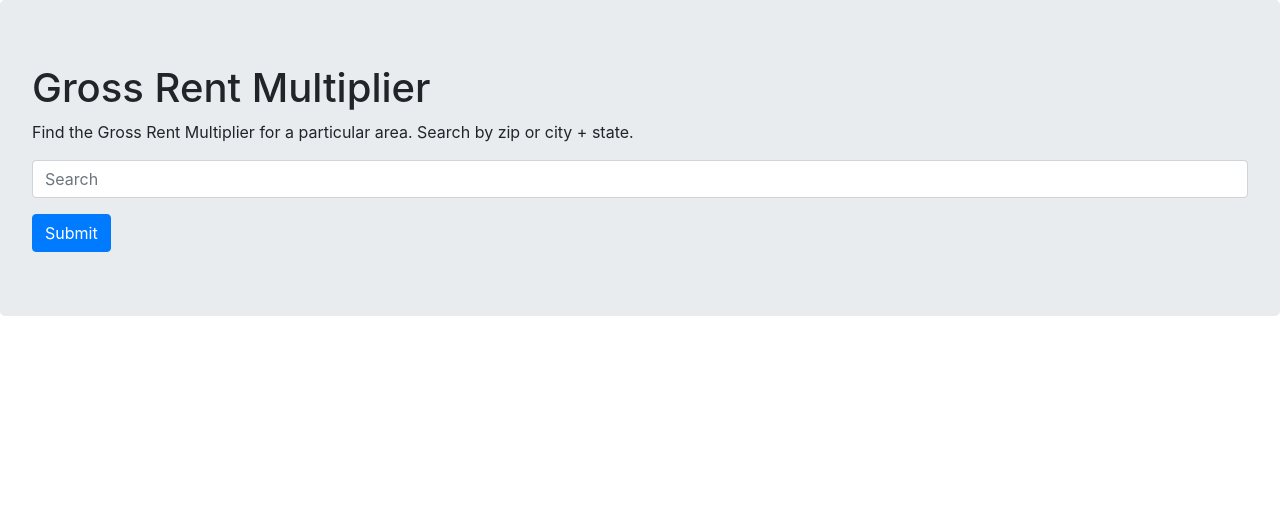
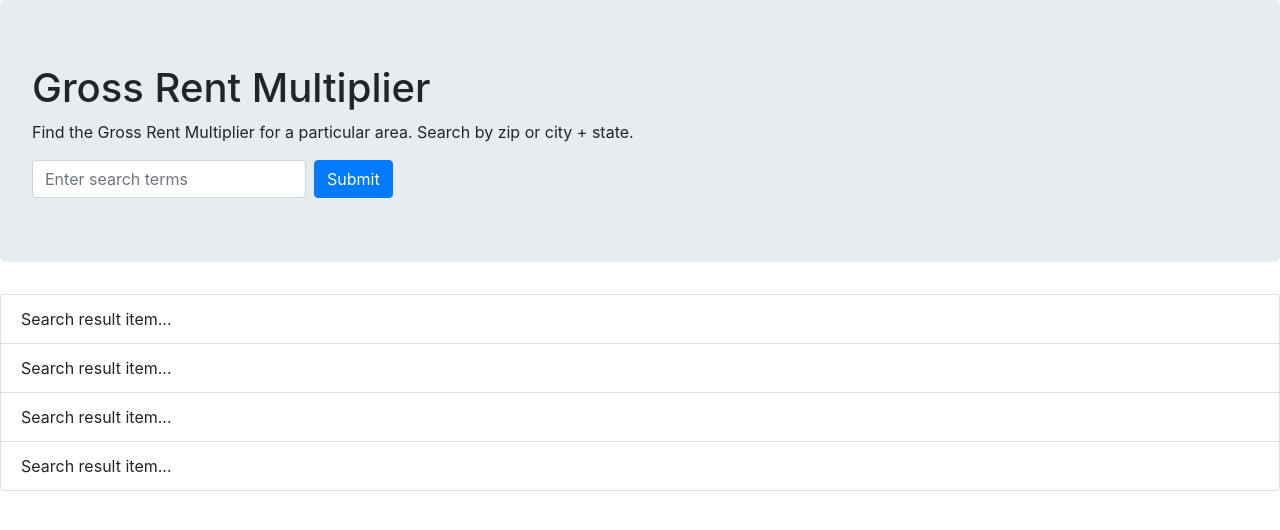
Before and after one commit to edanzer/rent-multiplier, a React (Create React App) app: page / in a window 1280 px wide. Shown: the top 530 px of the page. Built offline with nearby package versions, Linux system fonts and the light colour scheme.

Commit message:
Search form now accepts and responds to search terms.

```diff
--- a/src/App.js
+++ b/src/App.js
@@ -1,7 +1,9 @@
 // import Jumbotron from 'react-bootstrap/Jumbotron'
 // import Button from 'react-bootstrap/Button'
-import { Button, Jumbotron } from 'react-bootstrap'
-import Search from './components/search'
+import React from 'react';
+import { Jumbotron } from 'react-bootstrap'
+import Search from './components/Search'
+import Results from './components/Results'
 
 function App() {
   return (
@@ -13,6 +15,7 @@ function App() {
         </p>
         <Search />
       </Jumbotron>
+      <Results />
     </div>
   );
 }
--- /dev/null
+++ b/src/components/Results.js
@@ -0,0 +1,14 @@
+import { ListGroup } from 'react-bootstrap'
+
+const Results = () => {
+	return (
+		<ListGroup>
+			<ListGroup.Item>Search result item...</ListGroup.Item>
+			<ListGroup.Item>Search result item...</ListGroup.Item>
+			<ListGroup.Item>Search result item...</ListGroup.Item>
+			<ListGroup.Item>Search result item...</ListGroup.Item>
+		</ListGroup>
+	);
+}
+
+export default Results;
--- a/src/components/Search.js
+++ b/src/components/Search.js
@@ -1,14 +1,55 @@
+import React from 'react'
 import { Form, Button } from 'react-bootstrap'
 
-function Search() {
-  return (
-    <Form>
-    	<Form.Group controlId="formSearchArea">
-			<Form.Control type="text" placeholder="Search" />
-		</Form.Group>
-		<Button variant="primary" type="submit">Submit</Button>
-	</Form>
-  );
+class Search extends React.Component {
+
+	constructor(props) {
+		super(props);
+		this.state = { search: "" };
+	}
+
+	handleChange(event) {
+		this.setState({ search: event.target.value });
+	}
+
+	handleSubmit(event) {
+		event.preventDefault();
+		fetch(`https://dog.ceo/api/breeds/list/all`)
+			.then( response => response.json() )
+			.then( data => {
+				if ( Object.keys(data.message).some( item => this.state.search === item ) ) {
+					console.log('true');
+					fetch(`https://dog.ceo/api/breed/${this.state.search}/images/random/5`)
+						.then( response => response.json() )
+						.then( data => {
+							data.message.forEach(element => console.log(element));
+						});
+				} else {
+					alert('try again - not a valid breed!');
+				}
+			})
+			.catch(function(err) {
+			 	console.log('Fetch Error :-S', err);
+			});
+
+	}
+
+	render () {
+		return (
+			<Form inline onSubmit={this.handleSubmit.bind(this)}>
+				<Form.Group controlId="formSearchArea">
+					<Form.Control
+						type="search"
+						placeholder="Enter search terms"
+						className="mr-sm-2"
+						value={this.state.name}
+              			onChange={this.handleChange.bind(this)}
+              		/>
+				</Form.Group>
+				<Button variant="primary" type="submit">Submit</Button>
+			</Form>
+		)
+	}
 }
 
 export default Search;
```
Also changed, not shown: 1 other file (tests, documents, lock files or other folders).
